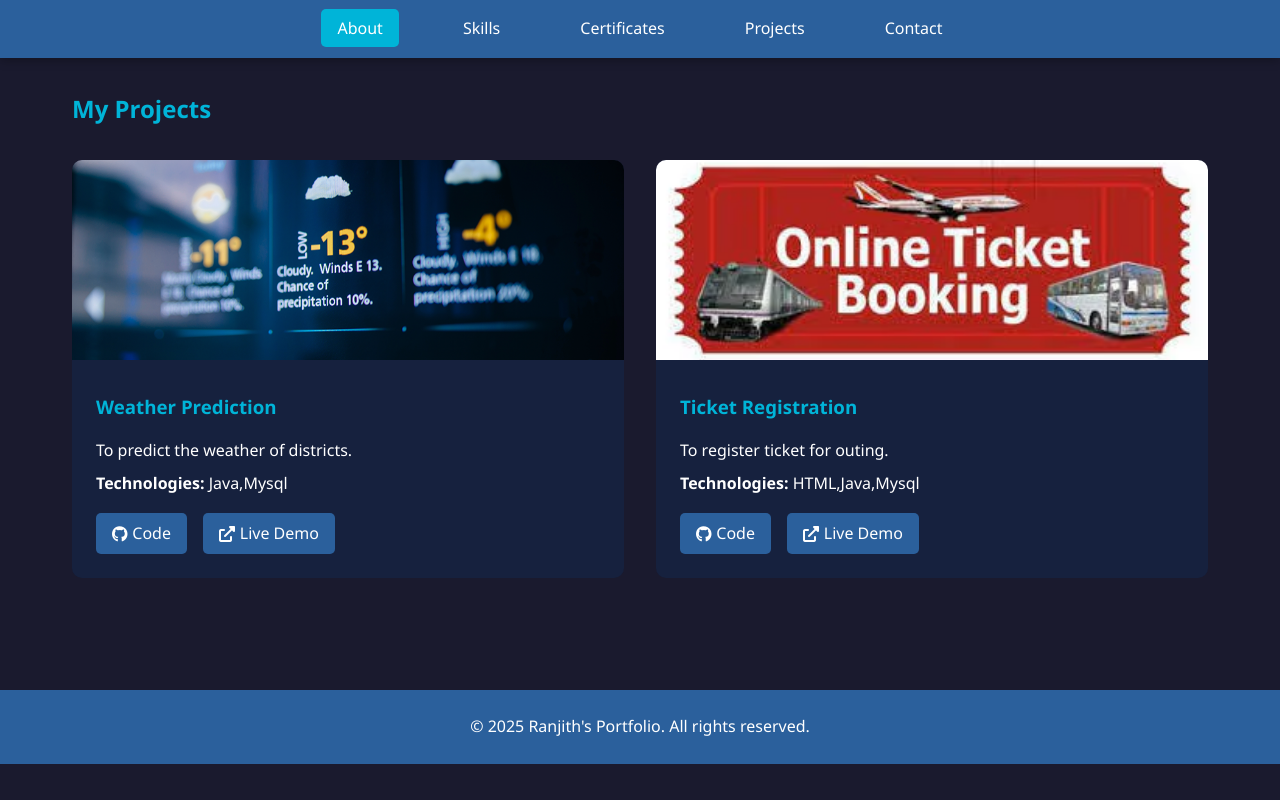
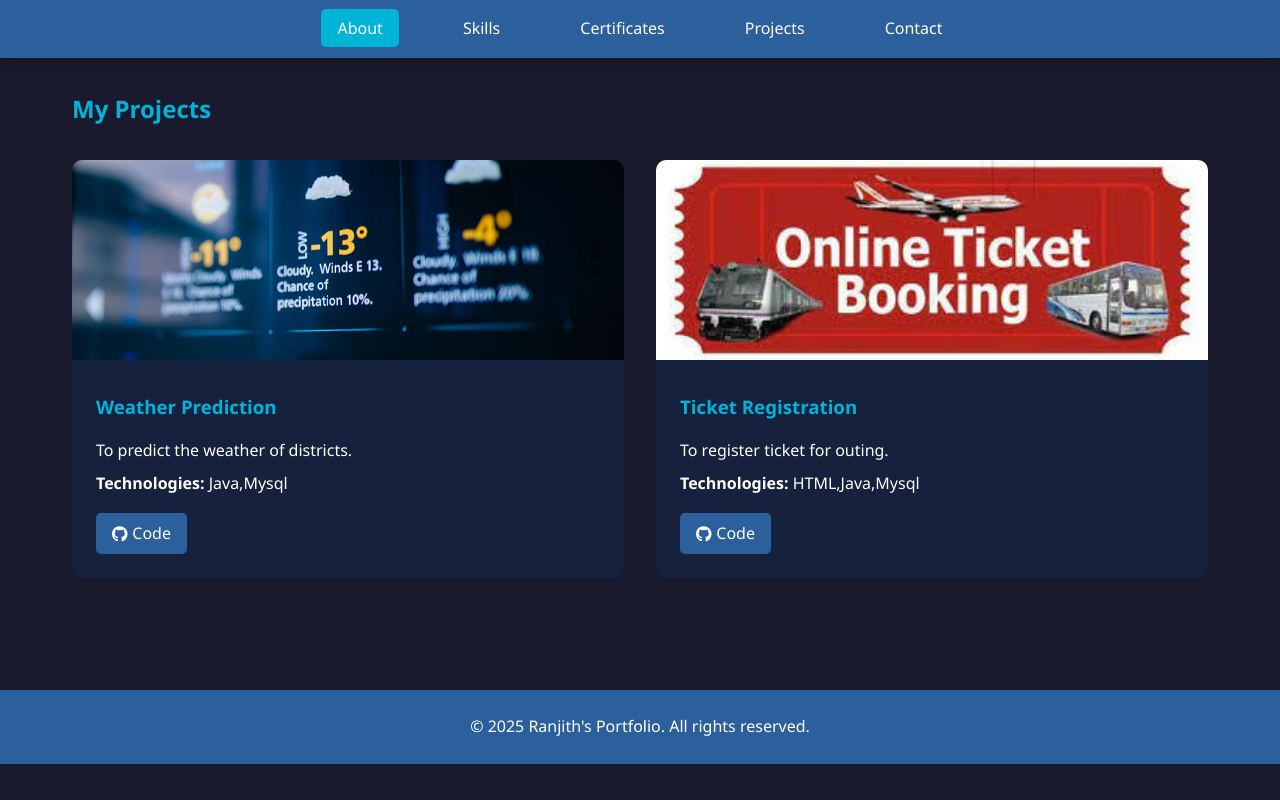
Before and after one commit to Ranjithk1705/ranjith, a plain HTML site: page project.html in a window 1280 px wide. Drawn offline with Linux system fonts and the light colour scheme.

Commit message:
first commit

```diff
--- a/project.html
+++ b/project.html
@@ -33,7 +33,6 @@
                         <p><strong>Technologies:</strong> Java,Mysql</p>
                         <div class="project-links">
                             <a href="https://github.com/Ranjithk1705/weather-prediction"><i class="fab fa-github"></i> Code</a>
-                            <a href="#"><i class="fas fa-external-link-alt"></i> Live Demo</a>
                         </div>
                     </div>
                 </div>
@@ -46,7 +45,6 @@
                         <p><strong>Technologies:</strong> HTML,Java,Mysql</p>
                         <div class="project-links">
                             <a href="https://github.com/Ranjithk1705/ticket"><i class="fab fa-github"></i> Code</a>
-                            <a href="#"><i class="fas fa-external-link-alt"></i> Live Demo</a>
                         </div>
                     </div>
                 </div>
```
